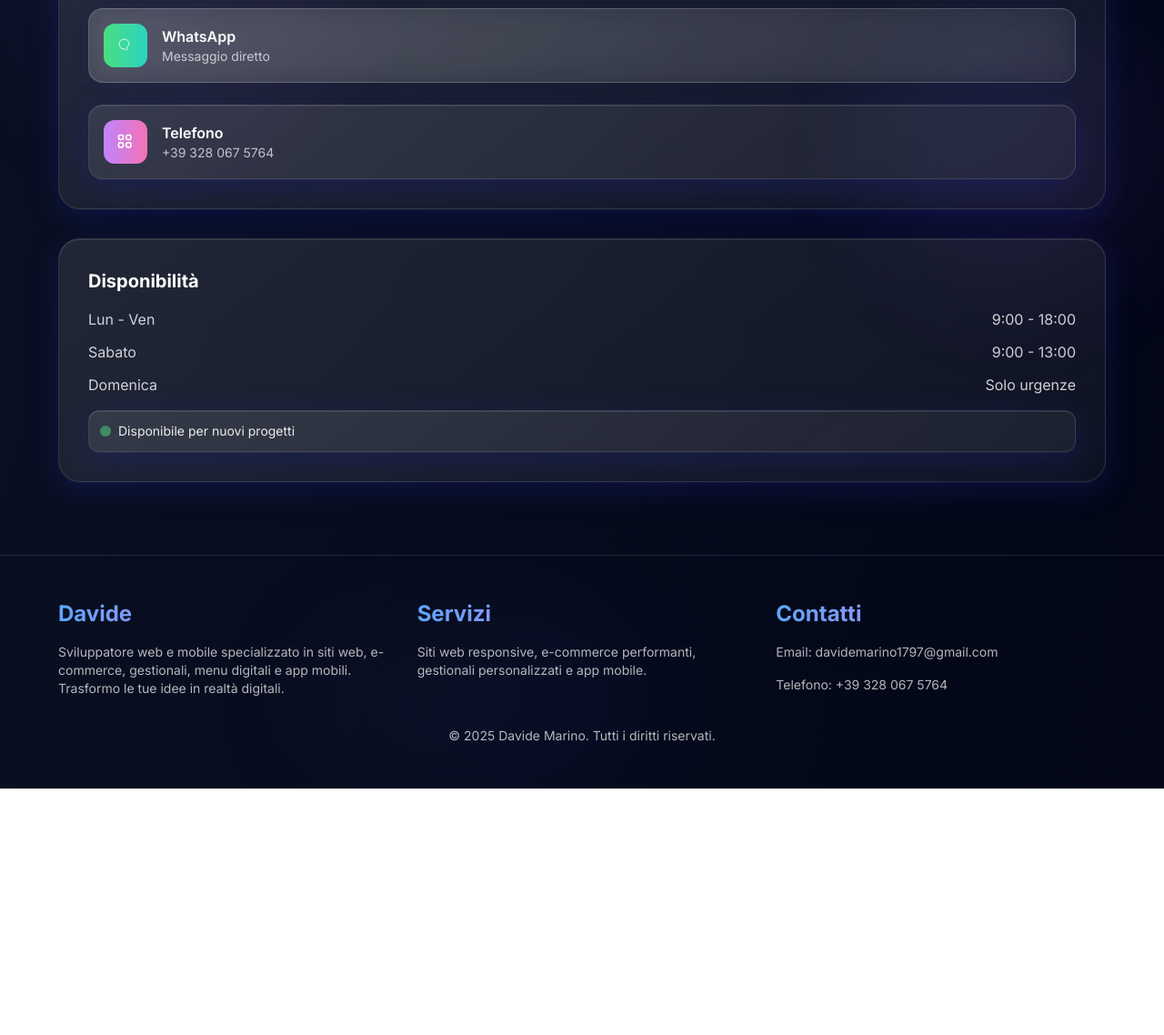
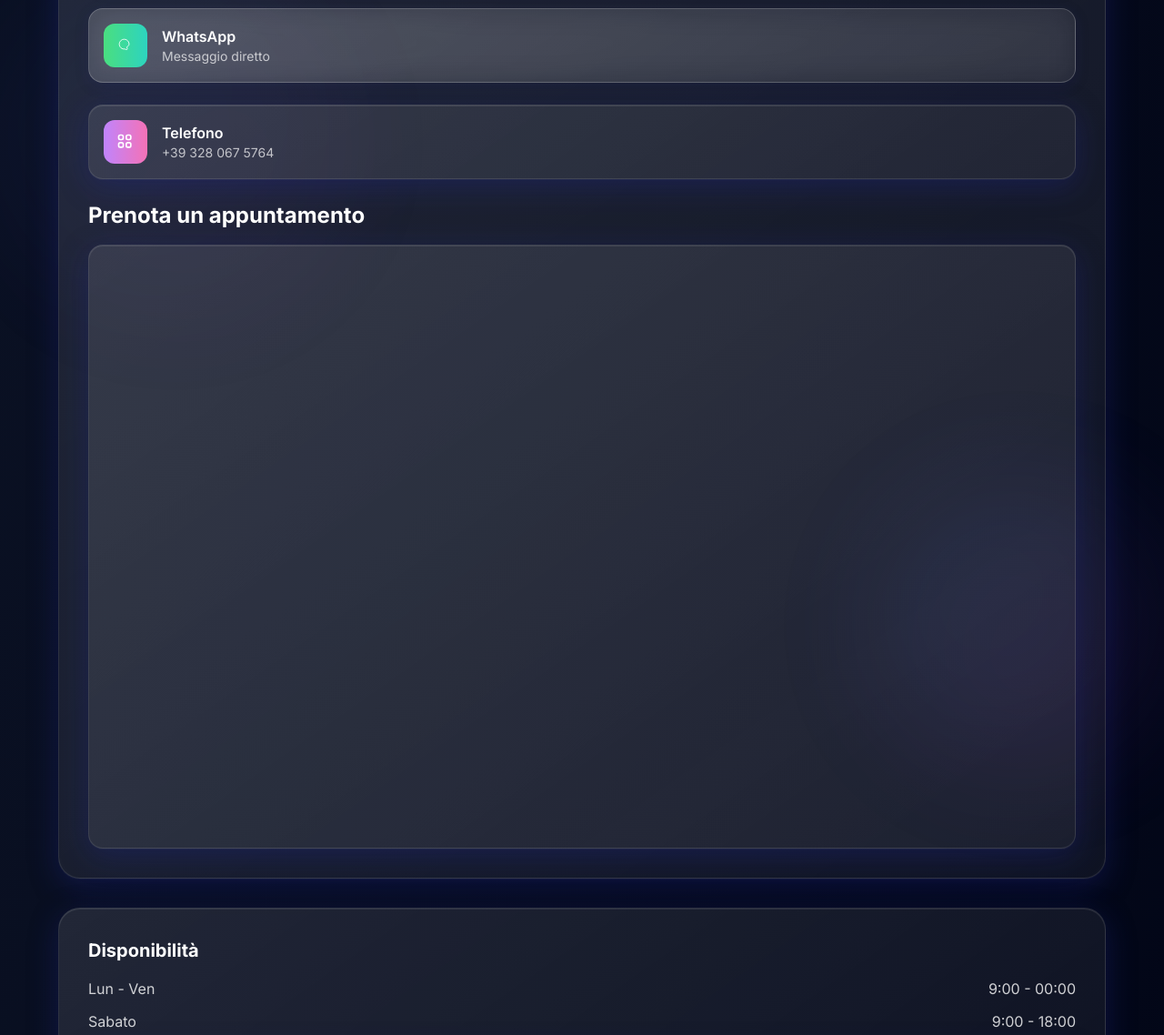
Before and after one commit to Marinovs/marinovs.github.io, a plain HTML site: page index.html in a window 1280 px wide. Shown: the part 4121-5259 px from the top of the page at 91% size. Before the commit the page ends 4988 px from the top, so only its background shows below. Drawn offline with nearby package versions, Linux system fonts and the light colour scheme; a script that the page names is missing.

Commit message:
Add Calendly widget for appointment booking and update availability hours

```diff
--- a/index.html
+++ b/index.html
@@ -87,6 +87,8 @@
   <body class="bg-gradient-to-br from-slate-900 to-slate-950 text-white min-h-screen">
     <div id="root"></div>
     <script type="module" src="/src/main.tsx"></script>
+    <!-- Calendly Widget Script -->
+    <script type="text/javascript" src="https://assets.calendly.com/assets/external/widget.js" async></script>
 
     <!-- HEADER -->
     <header class="fixed top-0 left-0 right-0 z-50 glass-nav">
@@ -417,14 +419,20 @@
                       <div class="text-white/70 text-sm">+39 328 067 5764</div>
                     </div>
                   </div>
+                  <!-- Calendly Inline Widget -->
+                  <div class="mt-10">
+                    <h3 class="text-2xl font-bold text-white mb-4">Prenota un appuntamento</h3>
+                    <div class="glass-card rounded-2xl p-4">
+                      <div class="calendly-inline-widget" data-url="https://calendly.com/davidemarino1797/30min" style="min-width:320px;height:630px;"></div>
+                    </div>
+                  </div>
                 </div>
               </div>
               <div class="glass-card rounded-3xl p-8">
                 <h3 class="text-xl font-bold text-white mb-4">Disponibilità</h3>
                 <div class="space-y-3 text-white/80">
-                  <div class="flex justify-between"><span>Lun - Ven</span><span>9:00 - 18:00</span></div>
-                  <div class="flex justify-between"><span>Sabato</span><span>9:00 - 13:00</span></div>
-                  <div class="flex justify-between"><span>Domenica</span><span>Solo urgenze</span></div>
+                  <div class="flex justify-between"><span>Lun - Ven</span><span>9:00 - 00:00</span></div>
+                  <div class="flex justify-between"><span>Sabato</span><span>9:00 - 18:00</span></div>
                 </div>
                 <div class="mt-4 p-3 glass-card rounded-xl">
                   <div class="flex items-center space-x-2">
```
